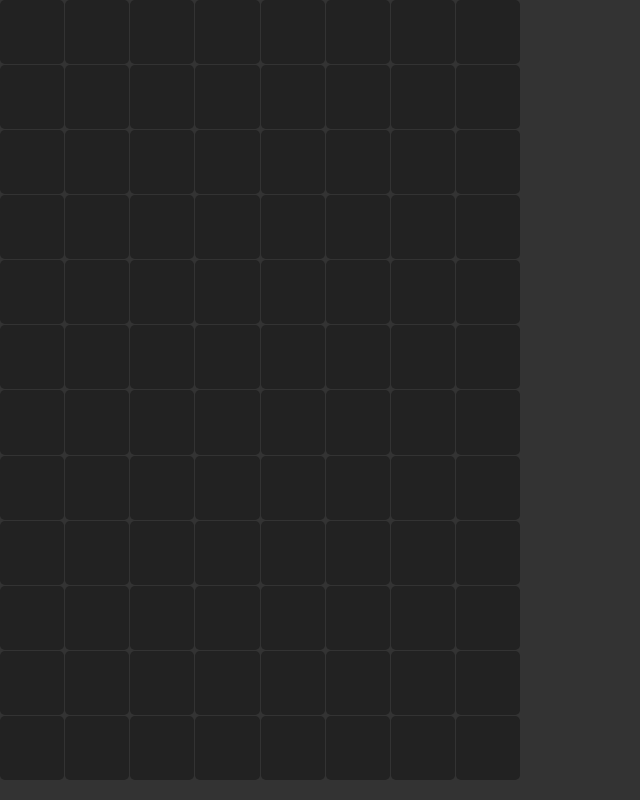
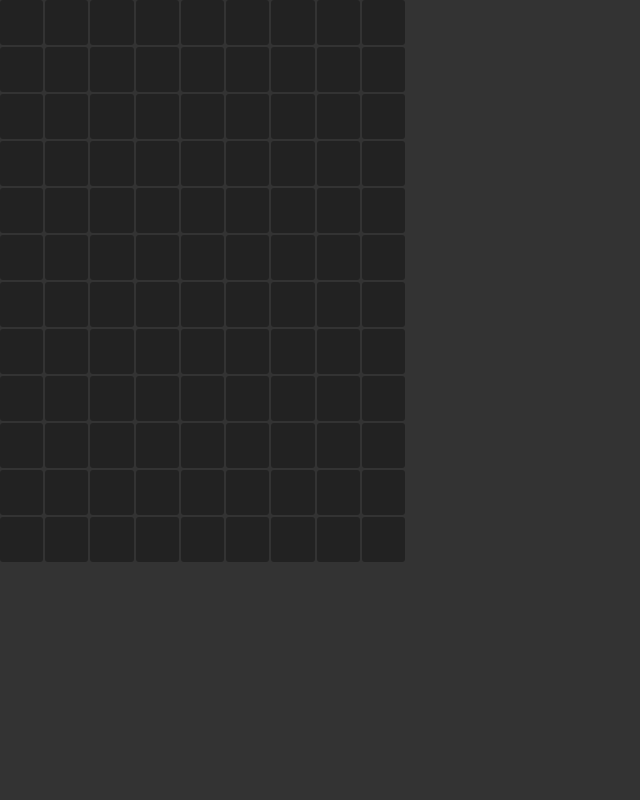
Before and after one commit to i-amare/minesweeper, a React (Create React App) app: page / in a window 1280 px wide. Shown: the whole page, without its empty margins (0-640 px from the left). Built offline with nearby package versions, Linux system fonts and the light colour scheme.

Commit message:
Refactored code and added bombs to game
Split the Grid component into a Grid and a child component Block

Added bombs to the game

```diff
--- a/src/App.css
+++ b/src/App.css
@@ -2,3 +2,7 @@
 	background-color: #333;
 	color: #fff;
 }
+
+.block:active {
+	transform: scale(0.95)
+}
--- a/src/App.tsx
+++ b/src/App.tsx
@@ -1,31 +1,42 @@
 import React, { useState } from "react";
-import TileNode from "./scripts/Tile";
+import Tile from "./scripts/Tile";
 import "./App.css";
 import Grid from "./components/grid/Grid";
 
 function App() {
-	const [gridWidthState, setGridWidthState] = useState(8);
+	const [gridWidthState, setGridWidthState] = useState(9);
 	const [gridHeightState, setGridHeightState] = useState(12);
+	const [bombState, setBombState] = useState(30);
 	const [tileArrState, setTileArrState] = useState(
-		createGrid(gridWidthState, gridHeightState)
+		createGrid(gridWidthState, gridHeightState, bombState)
 	);
 
 	/**
-	 * Creates a new grid of tiles with the specidied width and height
+	 * Creates a new grid of tiles with the specidied width and height and populates it with bombs
 	 * @param gridWidth The width of the grid
 	 * @param gridHeight The height of the grid
+	 * @param	bombs The number of bombs to be placed in the grid
 	 * @returns A new grid of tiles with the specidied height and width
 	 */
 
-	function createGrid(gridWidth: number, gridHeight: number) {
-		let grid: TileNode[][] = [];
+	function createGrid(gridWidth: number, gridHeight: number, bombs: number) {
+		let grid: Tile[][] = [];
+		// Creates 2 dimmensional array of block
 		for (let i = 0; i < gridHeight; i++) {
-			let row: TileNode[] = [];
+			let row: Tile[] = [];
 			for (let j = 0; j < gridWidth; j++) {
-				row.push(new TileNode());
+				row.push(new Tile());
 			}
 			grid.push([...row]);
 		}
+
+		// Populates the grid with bombs
+		for (let i = 0; i < bombs; i++) {
+			let ranRow = Math.floor(Math.random() * gridHeight);
+			let ranCol = Math.floor(Math.random() * gridWidth);
+			grid[ranRow][ranCol].rigged = true;
+		}
+		grid[0][0].rigged = true;
 		return grid;
 	}
 
@@ -41,7 +52,6 @@ function App() {
 		if (!(tile.flagged || tile.cleared)) {
 			tile.cleared = true;
 		}
-		console.log(`Tile Row :${tileRow} \nTile Col: ${tileCol}`);
 		setTileArrState(newTileArrState);
 	}
 
--- /dev/null
+++ b/src/components/grid/Block.tsx
@@ -0,0 +1,56 @@
+import { CSSProperties } from "react";
+import bombIcon from "../../assets/bomb.png"
+import flagIcon from "../../assets/flag.png";
+import Tile from "../../scripts/Tile";
+
+interface blockProps {
+	tileArrState: Tile[][];
+	blockIdx: [blockRow: number, blockColoumn: number],
+	blockSize: number;
+	onClick: (tileRow: number, tileCol: number) => void;
+}
+
+const Block = (props: blockProps) => {
+
+	const BlockStyling: CSSProperties = {
+		backgroundColor: "#222",
+		display: "grid",
+		alignContent: "center",
+		justifyContent: "center",
+		borderRadius: "3px",
+		maxHeight: `${props.blockSize}px`,
+		minHeight: `${props.blockSize}px`,
+		fontWeight: "bold",
+		transition: "transform 0.2s, background-color 0.2s",
+	};
+
+	const ImageStyling: CSSProperties = {
+		margin: "auto",
+		width: "45%",
+		backgroundColor: "#ccc",
+	};
+
+	const fontColors = ["#80c1ff", "green", "coral", "red"];
+
+	return (
+		<div
+			className="block"
+			onClick={() => props.onClick(props.blockIdx[0], props.blockIdx[1])}
+			style={{
+				...BlockStyling,
+				...(props.tileArrState[props.blockIdx[0]][props.blockIdx[1]].cleared
+					? {backgroundColor: '#ccc'}
+					: null),
+				color: fontColors[2],
+			}}
+		>
+			{props.tileArrState[props.blockIdx[0]][props.blockIdx[1]].cleared ? (
+				props.tileArrState[props.blockIdx[0]][props.blockIdx[1]].rigged ? <img src={bombIcon} alt="bomb" style={ImageStyling} /> : 4
+			) : props.tileArrState[props.blockIdx[0]][props.blockIdx[1]].flagged ? (
+				<img src={flagIcon} alt="flag" style={ImageStyling} />
+			) : null}
+		</div>
+	)
+}
+
+export default Block;
--- a/src/components/grid/Grid.tsx
+++ b/src/components/grid/Grid.tsx
@@ -1,18 +1,22 @@
 import { CSSProperties } from "react";
-import flagIcon from "../../assets/flag.png";
-import TileNode from "../../scripts/Tile";
+import Block from "./Block";
+import Tile from "../../scripts/Tile";
 
 interface gridProps {
-	tileArrState: TileNode[][];
+	tileArrState: Tile[][];
 	gridWidth: number;
 	gridHeight: number;
 	tileEventHandler: (tileRow: number, tileCol: number) => void;
 }
 
 const Grid = (props: gridProps) => {
-	const blockSize = 65;
+	const blockSize = 45;
 
-	const gridWidhtStyle = () => {
+	/**
+	 * Dynamically styles the grid in a responsive manner
+	 * @returns The required css value of grid-template-coloumns
+	 */
+	const gridWidthStyle = () => {
 		let gridStyle = "";
 		for (let i = 0; i < props.tileArrState[0].length; i++) {
 			gridStyle += "1fr ";
@@ -20,61 +24,24 @@ const Grid = (props: gridProps) => {
 		return gridStyle;
 	};
 
-	const RowStyling: CSSProperties = {
-		display: "grid",
-		gridTemplateColumns: `${gridWidhtStyle()}`,
-		gap: "1px",
+	const GridStyling: CSSProperties = {
 		width: `${props.gridWidth * blockSize}px`,
 		height: `${props.gridHeight * blockSize}px`,
-	};
-
-	const DefaultBlock: CSSProperties = {
-		borderRadius: "5px",
 		display: "grid",
-		alignContent: "center",
-		justifyContent: "center",
-	};
-
-	const BlockStyling: CSSProperties = {
-		backgroundColor: "#222",
-	};
-
-	const ClearedStyling: CSSProperties = {
-		backgroundColor: "#dadada",
-	};
-
-	const FlaggedStyling: CSSProperties = {
-		backgroundColor: "#f97",
+		gridTemplateColumns: `${gridWidthStyle()}`,
+		gap: "2px",
 	};
 
 	return (
-		<div className="Grid" style={RowStyling}>
-			{props.tileArrState.map((row: TileNode[], rowIdx: number) =>
-				row.map((tile: TileNode, tileIdx: number) => (
-					<div
-						onClick={() => props.tileEventHandler(rowIdx, tileIdx)}
-						style={{
-							...DefaultBlock,
-							...(props.tileArrState[rowIdx][tileIdx].cleared
-								? ClearedStyling
-								: props.tileArrState[rowIdx][tileIdx].flagged
-								? FlaggedStyling
-								: BlockStyling),
-						}}
-					>
-						{props.tileArrState[rowIdx][tileIdx].cleared ? null : props
-								.tileArrState[rowIdx][tileIdx].flagged ? (
-							<img
-								src={flagIcon}
-								alt="flag"
-								style={{
-									margin: "auto",
-									width: "35%",
-									backgroundColor: "#f97",
-								}}
-							/>
-						) : null}
-					</div>
+		<div className="Grid" style={GridStyling}>
+			{props.tileArrState.map((row: Tile[], rowIdx: number) =>
+				row.map((tile: Tile, tileIdx: number) => (
+					<Block
+						tileArrState={props.tileArrState}
+						onClick={props.tileEventHandler}
+						blockIdx={[rowIdx, tileIdx]}
+						blockSize={blockSize}
+					/>
 				))
 			)}
 		</div>
--- a/src/scripts/Tile.ts
+++ b/src/scripts/Tile.ts
@@ -4,9 +4,10 @@
  * @param flagged Whether the tile has been flagged
  * @param prox The number of bombs within the tiles proximity
  */
-class TileNode {
+class Tile {
 	cleared: boolean;
 	flagged: boolean;
+	rigged: boolean = false;
 	prox: number;
 	/**
 	 * Checks how many bombs are within a block tile radius of the tile
@@ -22,4 +23,4 @@ class TileNode {
 	}
 }
 
-export default TileNode;
+export default Tile;
```
Also changed, not shown: src/assets/bomb.png (added).
